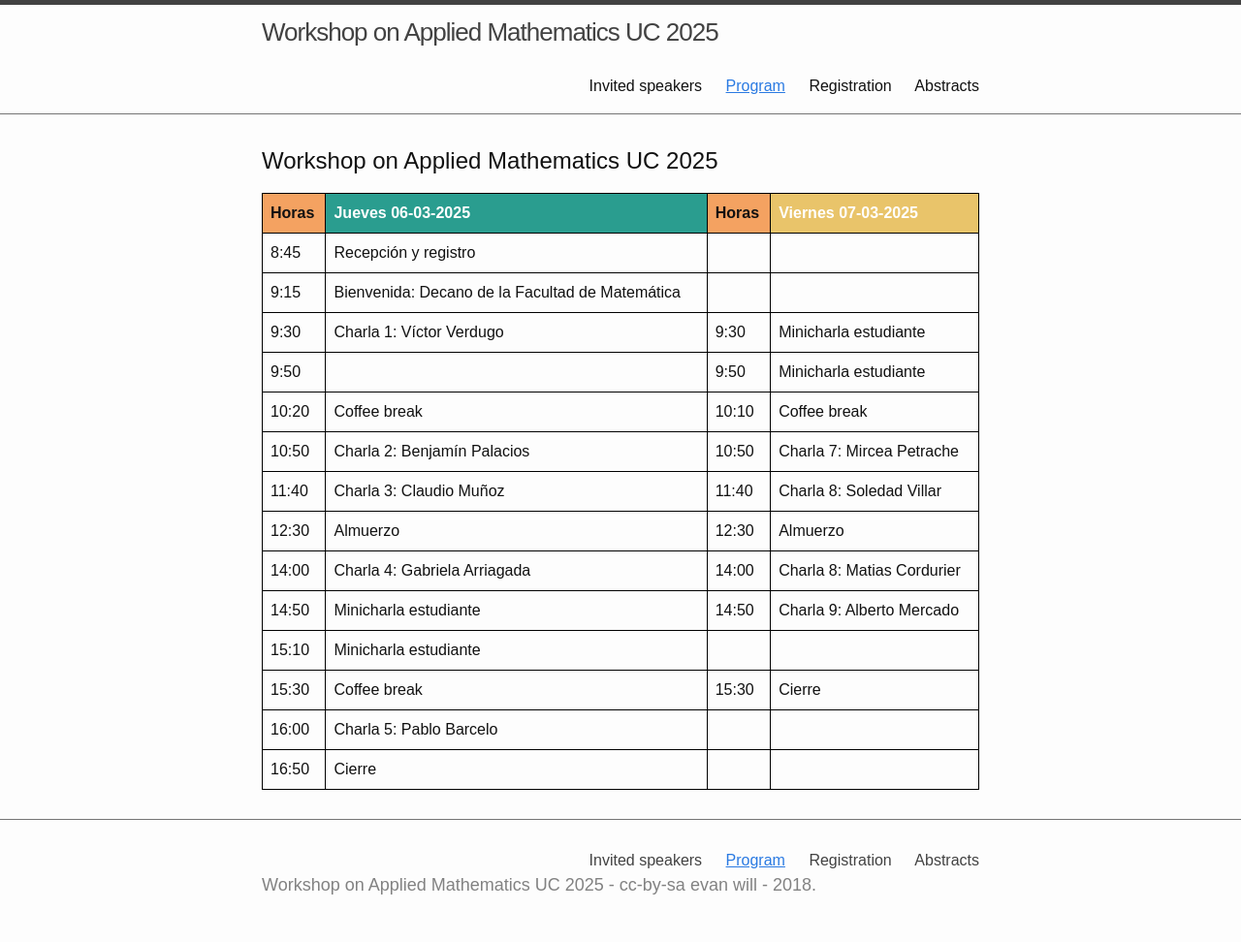
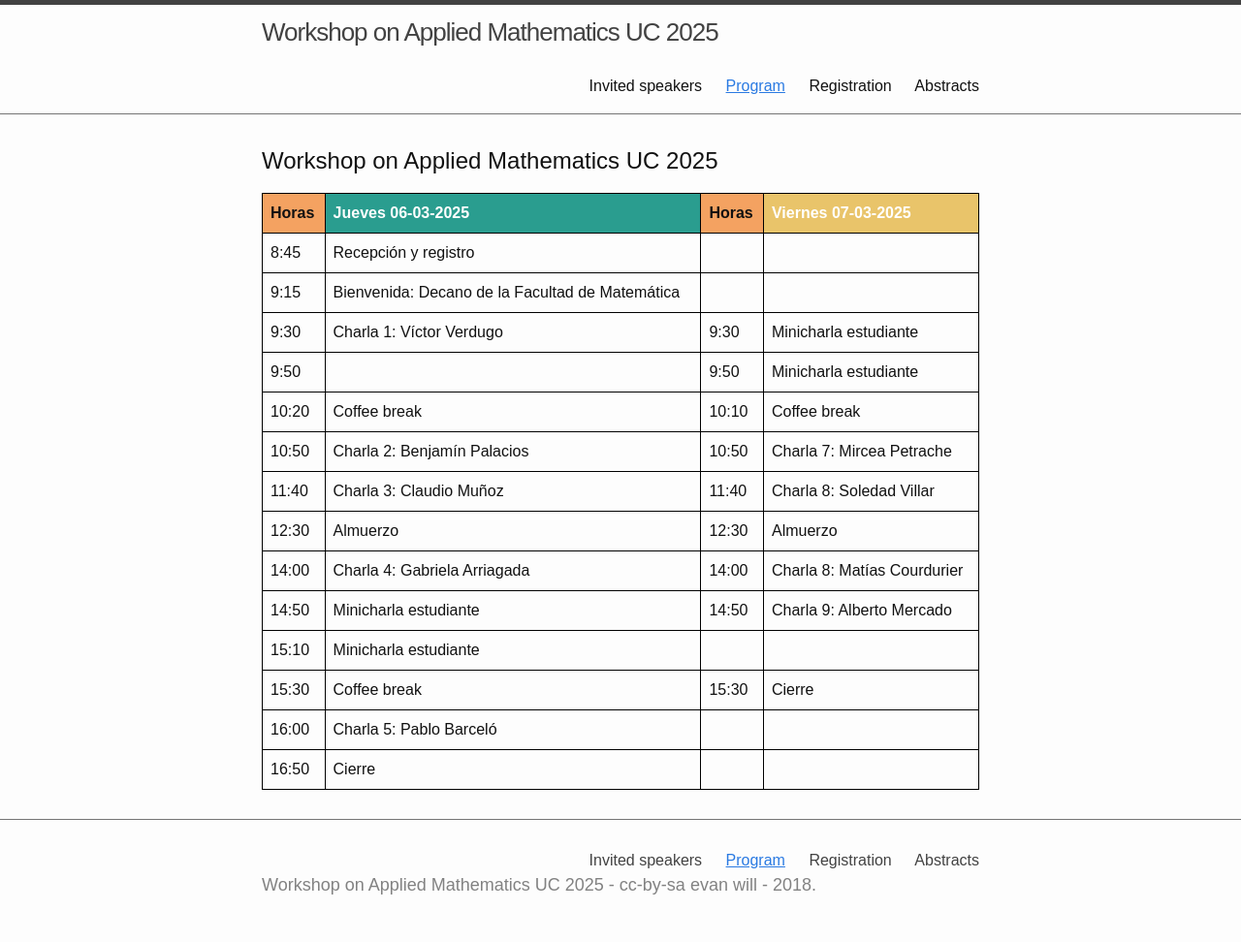
Before and after one commit to AppliedMathUC/workshop-applied-math-2025, a Jekyll site: the page built from 1-intro.md, in a window 1280 px wide. Shown: the whole page at 97% size. Built offline with Jekyll 4.4.1, drawn with Linux system fonts in a browser that asks for light colours.

Commit message:
Update 1-intro.md

```diff
--- a/1-intro.md
+++ b/1-intro.md
@@ -94,7 +94,7 @@ nav: true
             <td>14:00</td>
             <td>Charla 4: Gabriela Arriagada</td>
             <td>14:00</td>
-            <td>Charla 8: Matias Cordurier</td>
+            <td>Charla 8: Matías Courdurier</td>
         </tr>
         <tr>
             <td>14:50</td>
@@ -116,7 +116,7 @@ nav: true
         </tr>
         <tr>
             <td>16:00</td>
-            <td>Charla 5: Pablo Barcelo</td>
+            <td>Charla 5: Pablo Barceló</td>
             <td></td>
             <td></td>
         </tr>
```
